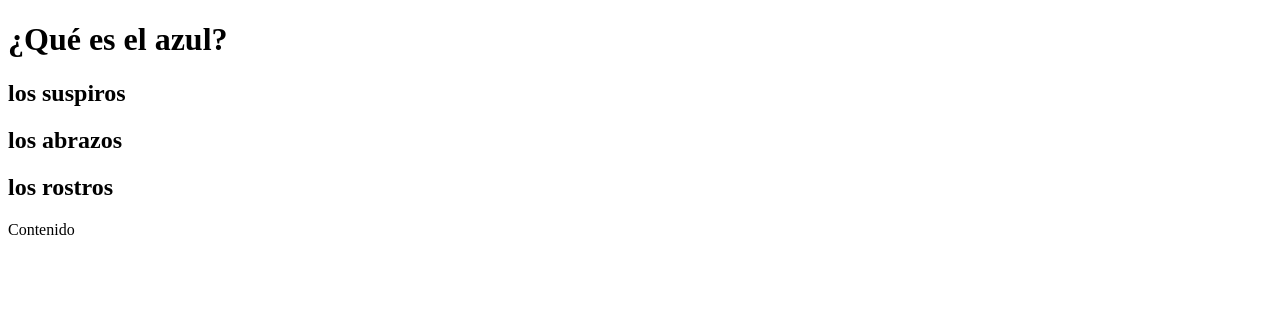
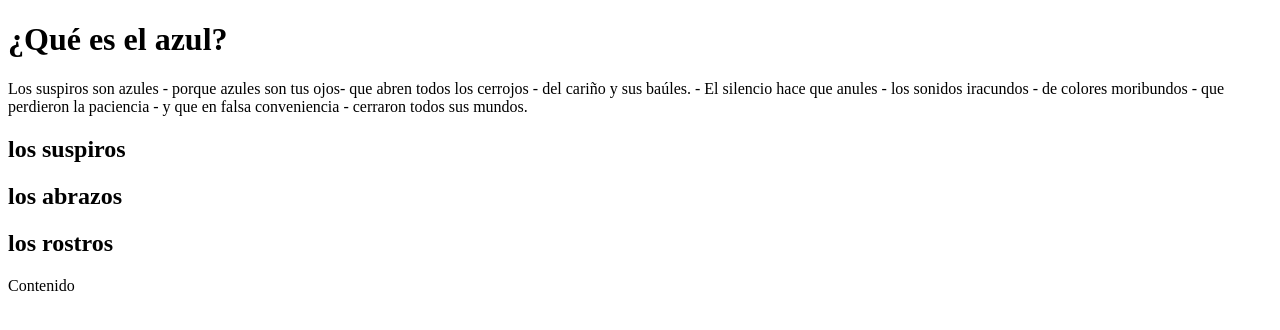
Before and after one commit to triciclo/prueba01, a plain HTML site: page index.html in a window 1280 px wide. Drawn offline with Linux system fonts and the light colour scheme.

Commit message:
Update index.html

```diff
--- a/index.html
+++ b/index.html
@@ -6,6 +6,16 @@
 
 <body>
 <h1> ¿Qué es el azul?</h1>
+<p>Los suspiros son azules -
+porque azules son tus ojos-
+  que abren todos los cerrojos -
+del cariño y sus baúles. -
+  El silencio hace que anules -
+  los sonidos iracundos -
+  de colores moribundos -
+  que perdieron la paciencia
+  - y que en falsa conveniencia
+  - cerraron todos sus mundos.</p>
 <h2>los suspiros</h2>
 <h2>los abrazos</h2>
 <h2>los rostros</h2>
```
